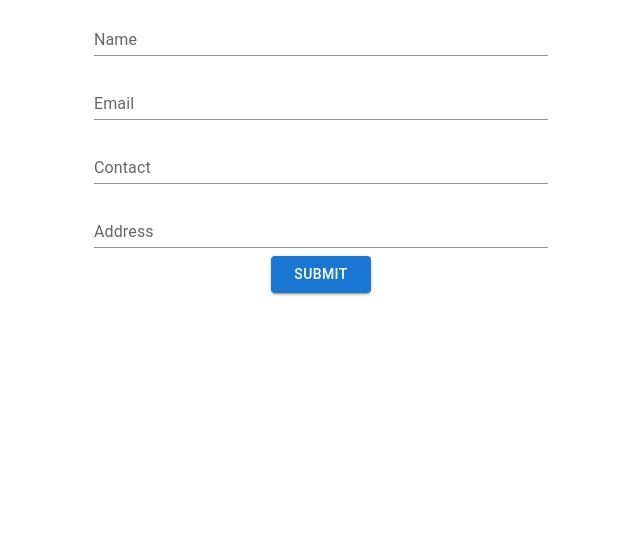
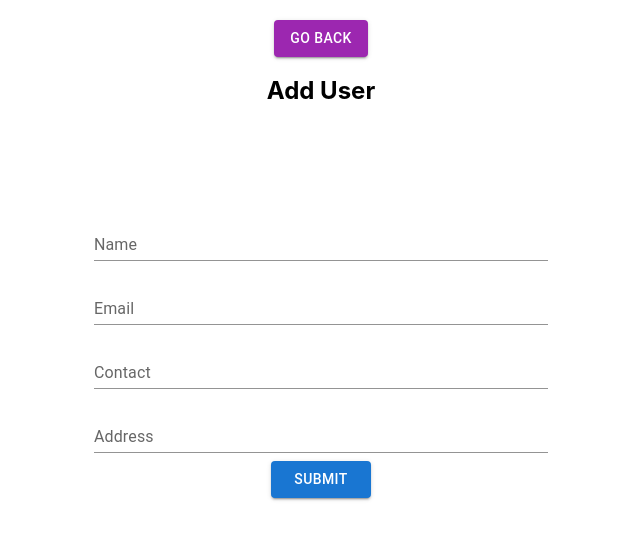
Before and after one commit to Ankushtsalian/redux-thunk-CRUD-JSON-SERVER, a React (Create React App) app: page /addUser in a window 1280 px wide. Shown: the top 540 px of the page, without its empty margins (319-959 px from the left). Built offline with nearby package versions, Linux system fonts and the light colour scheme.

Commit message:
created AddUser form with states

```diff
--- a/src/pages/AddUser.jsx
+++ b/src/pages/AddUser.jsx
@@ -1,6 +1,7 @@
 import { Box, Button, TextField } from "@mui/material";
 import React from "react";
 import { useState } from "react";
+import { useNavigate } from "react-router-dom";
 
 const AddUser = () => {
   const [state, setState] = useState({
@@ -10,11 +11,29 @@ const AddUser = () => {
     address: "",
   });
   const { name, email, contact, address } = state;
+
+  const handleInput = (event) => {
+    const { name, value } = event.target;
+    console.log(state);
+    setState((prev) => ({ ...prev, [name]: value }));
+  };
+
+  const Navigate = useNavigate();
   return (
     <div>
+      <Button
+        style={{ marginTop: "20px" }}
+        color="secondary"
+        variant="contained"
+        onClick={() => Navigate("/")}
+      >
+        Go Back
+      </Button>
+      <h2>Add User</h2>
       <Box
         component="form"
         sx={{
+          marginTop: "100px",
           "& .MuiTextField-root": { m: 1, width: "45ch" },
         }}
         noValidate
@@ -22,35 +41,43 @@ const AddUser = () => {
       >
         <div>
           <TextField
-            id="standard-basic"
+            id="name"
             label="Name"
+            name="name"
             variant="standard"
             value={name}
             type="text"
+            onChange={handleInput}
           />
           <br />
           <TextField
-            id="standard-basic"
+            id="Email"
             label="Email"
             variant="standard"
             value={email}
             type="email"
+            name="email"
+            onChange={handleInput}
           />
           <br />
           <TextField
-            id="standard-basic"
+            id="Contact"
             label="Contact"
             variant="standard"
             value={contact}
+            name="contact"
             type="number"
+            onChange={handleInput}
           />
           <br />
           <TextField
-            id="standard-basic"
+            id="Address"
             label="Address"
             variant="standard"
             value={address}
+            name="address"
             type="text"
+            onChange={handleInput}
           />
           <br />
           <Button
```
